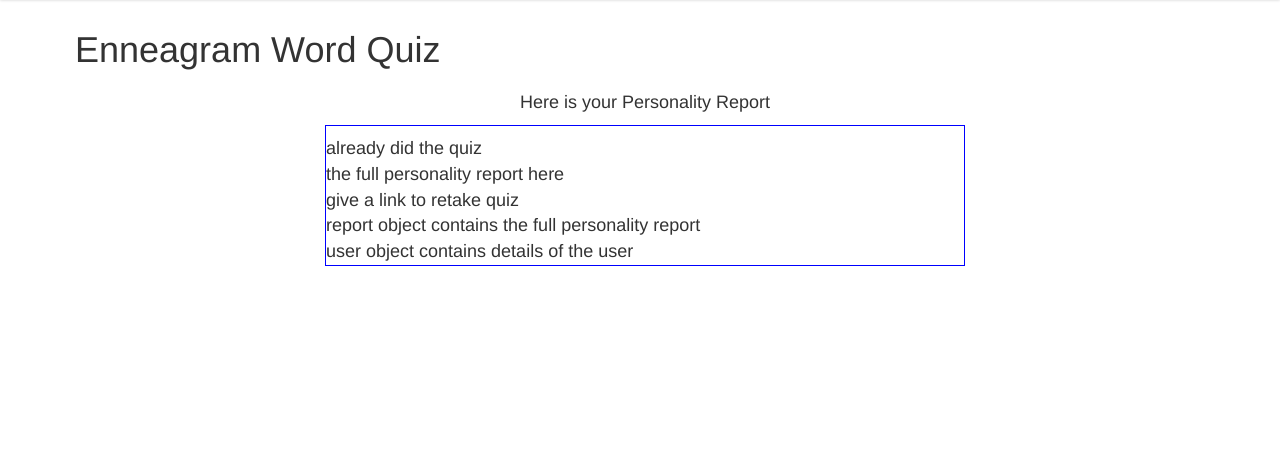
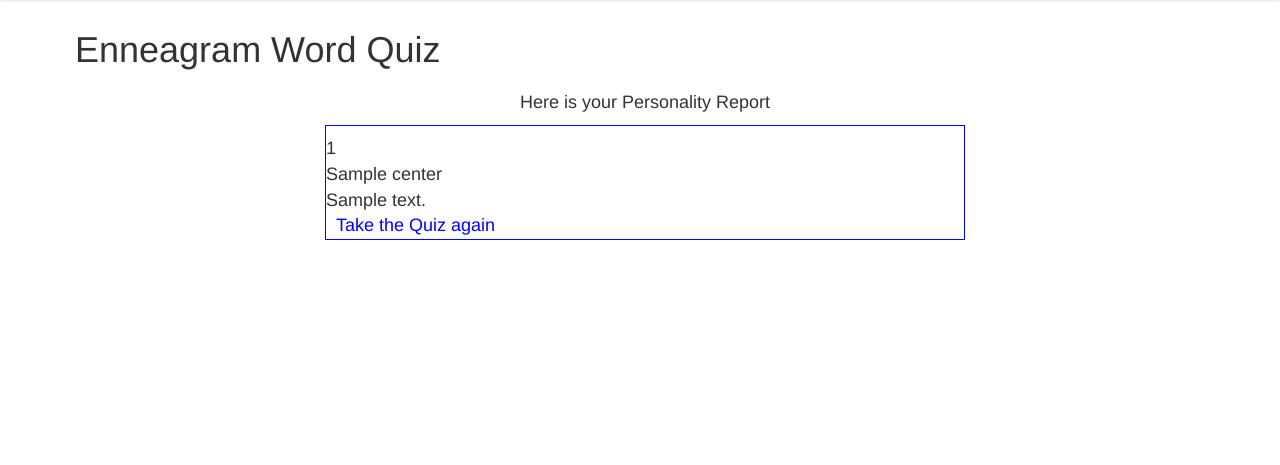
Before and after one commit to yodacom/gramquiz2, a Node project: template views/quiz/report.pug in a window 1280 px wide. Shown: the part 50-515 px from the top of the page. Run offline with Node 20 templates, Linux system fonts and the light colour scheme; the template is opened without the code that fills it: most values are stand-ins (such as "Sample title", 1, 10 or a date in 2020); style sheets or scripts are compiled from the project's sources; some libraries are stand-ins or nearby versions.

Commit message:
Changes made on 7 July

```diff
--- a/controllers/quizAnalysis.js
+++ b/controllers/quizAnalysis.js
@@ -55,7 +55,10 @@ exports.performAnalysis = (req, res) => {
                 TypeReport.findOne({
                     typeNumber:matrix.type
                 }, (err, report) => {
-                    res.json(report);
+                    quiz.personalityType = report;
+                    quiz.save((err)=>{
+                        res.json(report);
+                    });
                 })
             });
 
--- a/controllers/report.js
+++ b/controllers/report.js
@@ -7,7 +7,9 @@ exports.getReport = (req, res) => {
         .find({
             user:user._id
         })
-        .populate('user', 'bestWords')
+        .populate('user')
+        .populate('bestWords')
+        .populate('personalityType')
         .exec()
         .then((report)=>{
             res.render("quiz/report", {
--- a/views/quiz/report.pug
+++ b/views/quiz/report.pug
@@ -14,11 +14,14 @@ block content
                 |
         main
             if report
-                You already did the quiz
-                Display the full personality report here
-                Probably give a link to retake quiz
-                The report object contains the full personality report
-                The user object contains details of the user
+                each rep, index in report
+                    if rep.personalityType
+                        div
+                            div=rep.personalityType.typeNumber
+                            div=rep.personalityType.center
+                            div=rep.personalityType.description
+
+                a(href='/quiz') Take the Quiz again
             else
                 You need to take the quiz
                 a(href='/quiz') Click Here to Start
```
